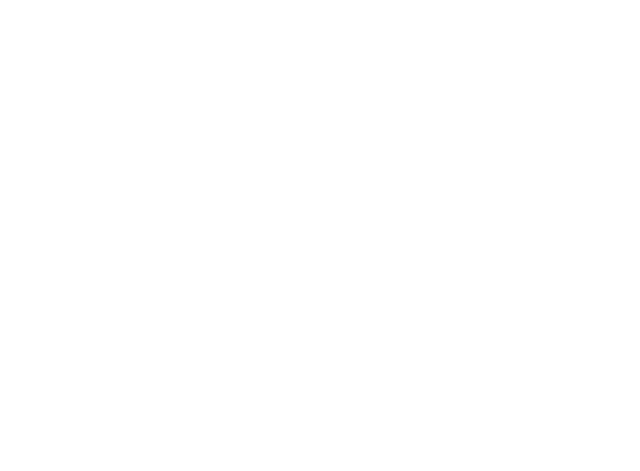
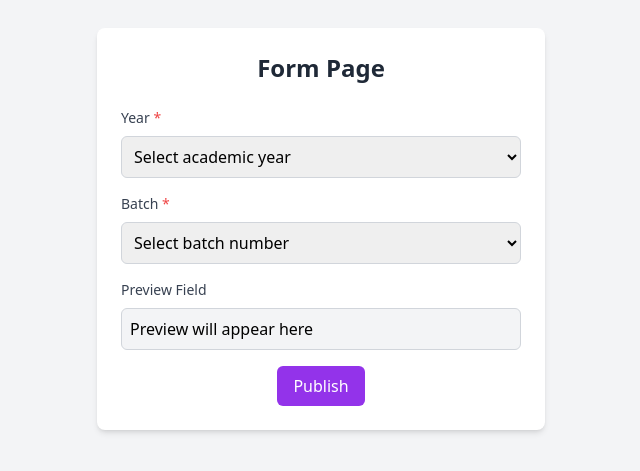
Before and after one commit to Hariharanpugazh/Project-Suite, a React (Create React App) app in the folder Frontend/: page /formingpage in a window 1280 px wide. Before the commit this address had no page. Shown: the part 171-642 px from the top of the page, without its empty margins (319-959 px from the left). Built offline with nearby package versions, Linux system fonts and the light colour scheme.

Commit message:
Formign Page

```diff
--- a/Frontend/src/App.js
+++ b/Frontend/src/App.js
@@ -7,22 +7,24 @@ import LoginPage from "./pages/LoginPage";
 import RegisterPage from "./pages/RegisterPage";
 import StaffDashboard from "../src/staff/pages/staffdashboard";
 import StaffViewProject from "../src/staff/pages/StaffViewProject";
+import FormingPage from "../src/staff/pages/superadmin/formingpage";
 
 function App() {
     return (
         <Router>
             <Routes>
-                {/* userflow */}
+                {/* User Flow */}
                 <Route path="/" element={<PreviewPage />} />
                 <Route path="/project/:product_id" element={<ProjectDetailPage />} />
 
                 <Route path="/login" element={<LoginPage />} /> {/* New login route */}
                 <Route path="/newuser" element={<RegisterPage />} /> {/* New register route */}
 
-                {/* Staffflow */}
+                {/* Staff Flow */}
                 <Route path="/:staff_id/staffdashboard" element={<StaffDashboard />} />
                 <Route path="/:staff_id/staffviewproject/:product_id" element={<StaffViewProject />} />
                 <Route path="/:staff_id/formpage" element={<FormPage />} />
+                <Route path="/formingpage" element={<FormingPage />} />
             </Routes>
         </Router>
     );
--- /dev/null
+++ b/Frontend/src/staff/pages/superadmin/formingpage.js
@@ -0,0 +1,97 @@
+import React, { useState } from 'react';
+
+const FormPage = () => {
+  const [year, setYear] = useState('');
+  const [batch, setBatch] = useState('');
+  const [sequence, setSequence] = useState(1); // Starting sequence number (001)
+
+  const generatePreview = () => {
+    if (year && batch) {
+      const formattedSequence = String(sequence).padStart(3, '0'); // Ensure 3 digits
+      return `GENAI-${year}-B${batch} ${formattedSequence}`;
+    }
+    return 'Preview will appear here';
+  };
+
+  const handlePublish = () => {
+    if (year && batch) {
+      fetch('/api/get_user_info', {
+        method: 'POST',
+        headers: {
+          'Content-Type': 'application/json',
+        },
+        body: JSON.stringify({ year, batch }),
+      })
+        .then((response) => response.json())
+        .then((data) => {
+          alert(`User Info: ${JSON.stringify(data, null, 2)}`);
+        })
+        .catch((error) => {
+          alert('Error fetching user info: ' + error);
+        });
+    } else {
+      alert('Please select both Year and Batch');
+    }
+  };
+
+  const getAcademicYear = () => {
+    const currentYear = new Date().getFullYear();
+    return `${currentYear}-${currentYear + 1}`;
+  };
+
+  return (
+    <div className="flex flex-col items-center justify-center min-h-screen bg-gray-100">
+      <div className="w-full max-w-md p-6 bg-white rounded-lg shadow-md">
+        <h2 className="mb-6 text-2xl font-bold text-center text-gray-800">Form Page</h2>
+
+        {/* Year Dropdown */}
+        <div className="mb-4">
+          <label className="block mb-2 text-sm font-medium text-gray-700">Year <span className="text-red-500">*</span></label>
+          <select
+            value={year}
+            onChange={(e) => setYear(e.target.value)}
+            className="w-full p-2 border border-gray-300 rounded-md focus:outline-none focus:ring-2 focus:ring-purple-500"
+          >
+            <option value="">Select academic year</option>
+            {[getAcademicYear()].map((yr) => (
+              <option key={yr} value={yr}>{yr}</option>
+            ))}
+          </select>
+        </div>
+
+        {/* Batch Dropdown */}
+        <div className="mb-4">
+          <label className="block mb-2 text-sm font-medium text-gray-700">Batch <span className="text-red-500">*</span></label>
+          <select
+            value={batch}
+            onChange={(e) => setBatch(e.target.value)}
+            className="w-full p-2 border border-gray-300 rounded-md focus:outline-none focus:ring-2 focus:ring-purple-500"
+          >
+            <option value="">Select batch number</option>
+            {Array.from({ length: 10 }, (_, i) => i + 1).map((b) => (
+              <option key={b} value={b}>{b}</option>
+            ))}
+          </select>
+        </div>
+
+        {/* Preview Field */}
+        <div className="mb-4">
+          <label className="block mb-2 text-sm font-medium text-gray-700">Preview Field</label>
+          <div className="w-full p-2 bg-gray-100 border border-gray-300 rounded-md">{generatePreview()}</div>
+        </div>
+
+        {/* Publish Button */}
+        <div className="flex justify-center">
+          <button
+            onClick={handlePublish}
+            className="px-4 py-2 text-white bg-purple-600 rounded-md hover:bg-purple-700 focus:outline-none focus:ring-2 focus:ring-purple-400"
+          >
+            Publish
+          </button>
+        </div>
+      </div>
+    </div>
+  );
+};
+
+export default FormPage;
```
Also changed, not shown: Frontend/src/pages/PreviewPage.js (indentation only).
